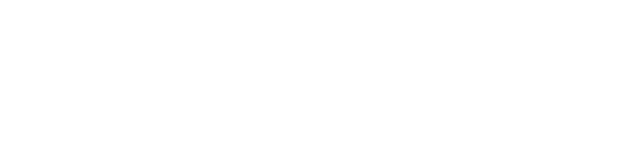
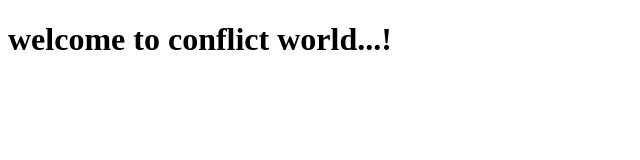
Before and after one commit to MilanNimavat/git-one, a plain HTML site: page index.html in a window 1280 px wide. Shown: the whole page, without its empty margins (0-640 px from the left). Drawn offline with Linux system fonts and the light colour scheme.

Commit message:
secont time

```diff
--- a/index.html
+++ b/index.html
@@ -7,6 +7,6 @@
     <title>Document</title>
 </head>
 <body>
-
+    <h1>welcome to conflict world...!</h1>
 </body>
 </html>
```
